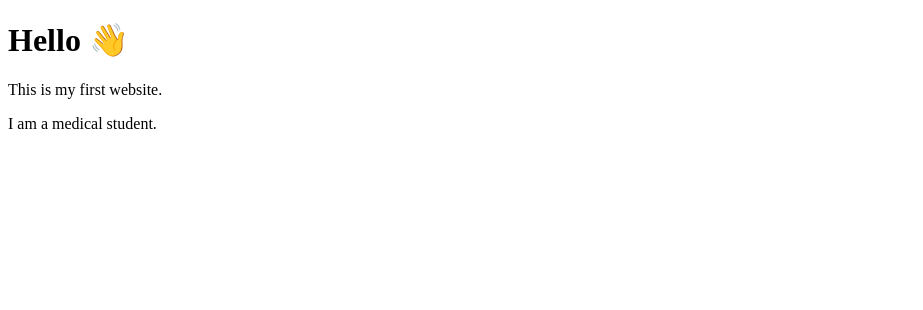
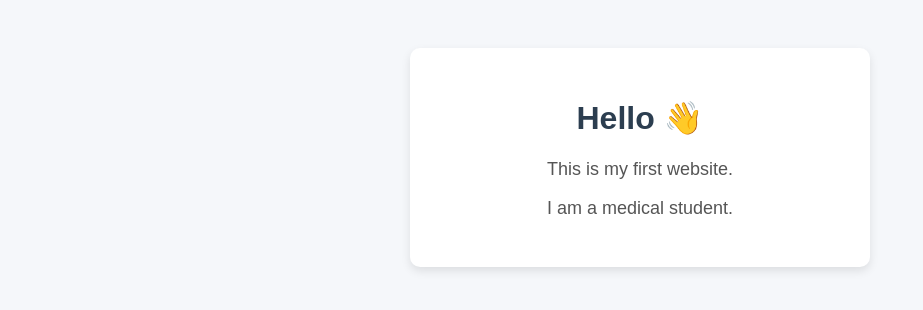
Before and after one commit to muhammad1rtm-design/muhammad1rtm-design.github.io, a plain HTML site: page index.html in a window 1280 px wide. Shown: the whole page, without its empty margins (0-923 px from the left). Drawn offline with Linux system fonts and the light colour scheme.

Commit message:
Update index.html

```diff
--- a/index.html
+++ b/index.html
@@ -1,11 +1,37 @@
 <!DOCTYPE html>
 <html>
 <head>
-  <title>Muhammad's Website</title>
+  <title>Muhammad | Medical Student</title>
+  <meta name="viewport" content="width=device-width, initial-scale=1.0">
+  <style>
+    body {
+      font-family: Arial, sans-serif;
+      background-color: #f5f7fa;
+      text-align: center;
+      padding: 40px;
+    }
+    .card {
+      background: white;
+      padding: 30px;
+      max-width: 400px;
+      margin: auto;
+      border-radius: 10px;
+      box-shadow: 0 4px 10px rgba(0,0,0,0.1);
+    }
+    h1 {
+      color: #2c3e50;
+    }
+    p {
+      color: #555;
+      font-size: 18px;
+    }
+  </style>
 </head>
 <body>
-  <h1>Hello 👋</h1>
-  <p>This is my first website.</p>
-  <p>I am a medical student.</p>
+  <div class="card">
+    <h1>Hello 👋</h1>
+    <p>This is my first website.</p>
+    <p>I am a medical student.</p>
+  </div>
 </body>
 </html>
```
